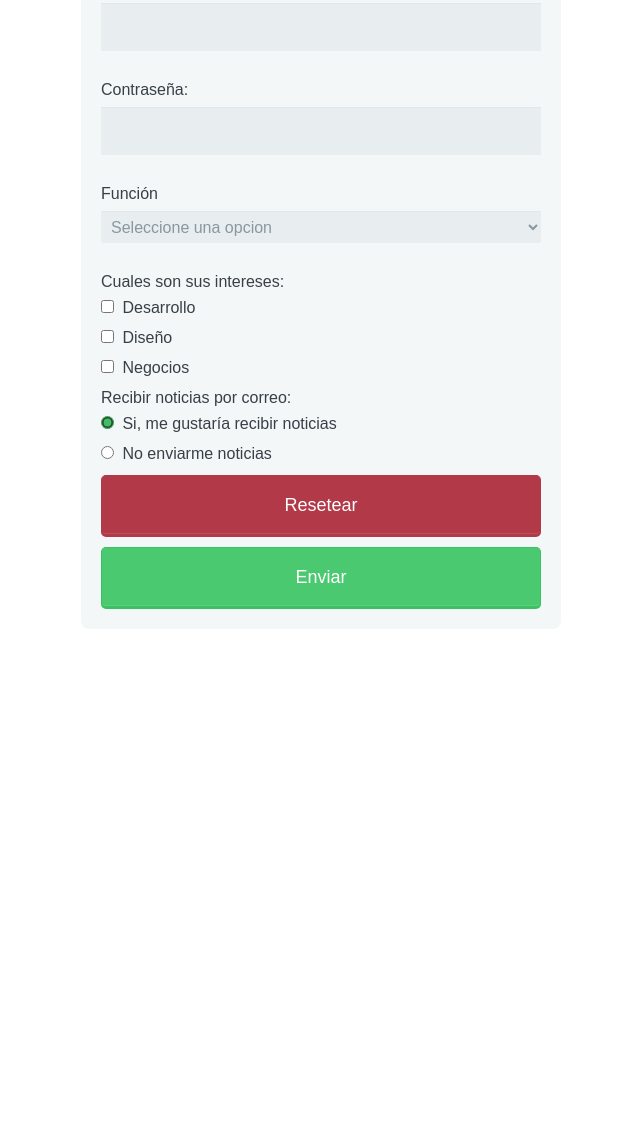
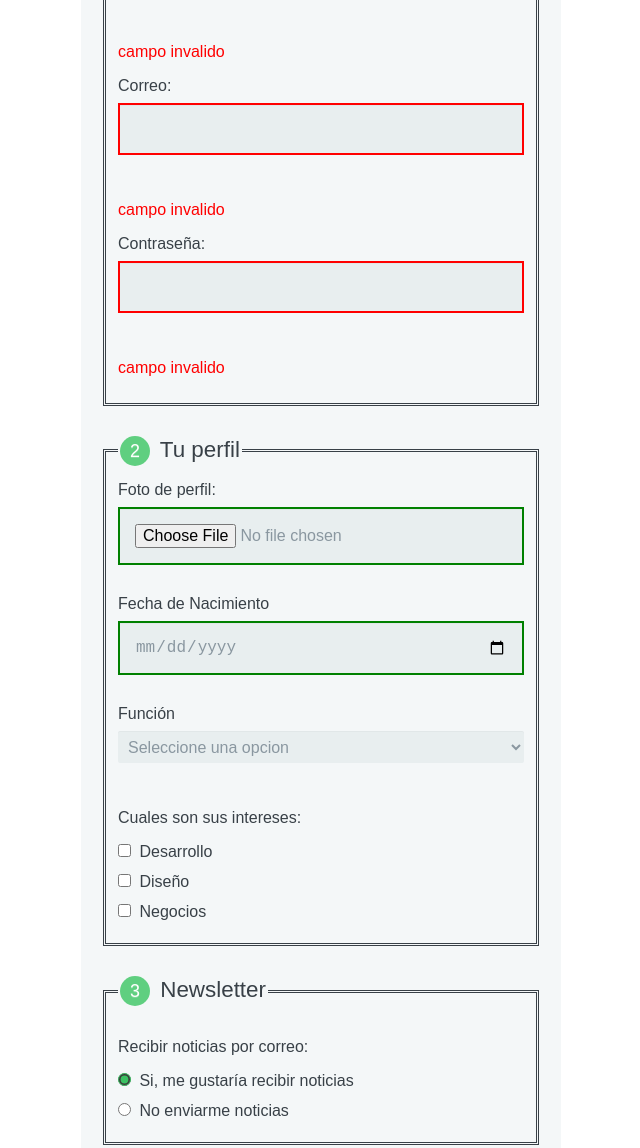
Before and after one commit to FabioDrizZt/Formularios-en-HTML, a plain HTML site: page index.html in a window 1280 px wide. Shown: the part 214-1362 px from the top of the page, without its empty margins (319-959 px from the left). Before the commit the page ends 853 px from the top, so only its background shows below. Drawn offline with Linux system fonts and the light colour scheme.

Commit message:
Formulario termina2

```diff
--- a/css/style.css
+++ b/css/style.css
@@ -1,4 +1,6 @@
-*, *:before, *:after {
+*,
+*:before,
+*:after {
   box-sizing: border-box;
 }
 
@@ -21,20 +23,20 @@
   text-align: center;
 }
 
-  input[type="text"],
-  input[type="password"],
-  input[type="date"],
-  input[type="datetime"],
-  input[type="email"],
-  input[type="number"],
-  input[type="search"],
-  input[type="tel"],
-  input[type="time"],
-  input[type="url"],
-  input[type="file"],
+input[type='text'],
+input[type='password'],
+input[type='date'],
+input[type='datetime'],
+input[type='email'],
+input[type='number'],
+input[type='search'],
+input[type='tel'],
+input[type='time'],
+input[type='url'],
+input[type='file'],
 textarea,
 select {
-    background: rgba(255,255,255,0.1);
+  background: rgba(255, 255, 255, 0.1);
   border: none;
   font-size: 16px;
   height: auto;
@@ -44,12 +46,12 @@
   width: 100%;
   background-color: #e8eeef;
   color: #8a97a0;
-    box-shadow: 0 1px 0 rgba(0,0,0,0.03) inset;
+  box-shadow: 0 1px 0 rgba(0, 0, 0, 0.03) inset;
   margin-bottom: 30px;
 }
 
-  input[type="radio"],
-  input[type="checkbox"] {
+input[type='radio'],
+input[type='checkbox'] {
   margin: 0 4px 8px 0;
 }
 
@@ -59,9 +61,9 @@
   border-radius: 2px;
 }
 
-  button[type="submit"] {
+button[type='submit'] {
   padding: 19px 39px 18px 39px;
-    color: #FFF;
+  color: #fff;
   background-color: #4bc970;
   font-size: 18px;
   text-align: center;
@@ -70,12 +72,12 @@
   width: 100%;
   border: 1px solid #3ac162;
   border-width: 1px 1px 3px;
-    box-shadow: 0 -1px 0 rgba(255,255,255,0.1) inset;
+  box-shadow: 0 -1px 0 rgba(255, 255, 255, 0.1) inset;
   margin-bottom: 10px;
 }
-  button[type="reset"] {
+button[type='reset'] {
   padding: 19px 39px 18px 39px;
-    color: #FFF;
+  color: #fff;
   background-color: #b23a48;
   font-size: 18px;
   text-align: center;
@@ -84,7 +86,7 @@
   width: 100%;
   border: 1px solid #b23a48;
   border-width: 1px 1px 3px;
-    box-shadow: 0 -1px 0 rgba(255,255,255,0.1) inset;
+  box-shadow: 0 -1px 0 rgba(255, 255, 255, 0.1) inset;
   margin-bottom: 10px;
 }
 
@@ -103,8 +105,8 @@
   margin-bottom: 8px;
 }
 
-  input[type="radio"]+label,
-  input[type="checkbox"]+label {
+input[type='radio'] + label,
+input[type='checkbox'] + label {
   font-weight: 300;
   display: inline-block;
 }
@@ -119,14 +121,25 @@
   margin-right: 4px;
   line-height: 30px;
   text-align: center;
-    text-shadow: 0 1px 0 rgba(255,255,255,0.2);
+  text-shadow: 0 1px 0 rgba(255, 255, 255, 0.2);
   border-radius: 100%;
 }
 
 @media screen and (min-width: 480px) {
-
   form {
     max-width: 480px;
   }
+}
 
+input:invalid {
+  border: 2px solid red;
 }
+
+input:valid {
+  border: 2px solid green;
+}
+
+input:invalid + p::before{
+  content: 'campo invalido';
+  color:red;
+}
--- a/index.html
+++ b/index.html
@@ -1,5 +1,5 @@
 <!DOCTYPE html>
-<html>
+<html lang="es">
   <head>
     <meta charset="UTF-8" />
     <meta name="viewport" content="width=device-width, initial-scale=1.0" />
@@ -9,7 +9,9 @@
     <title>Registro de usuario</title>
   </head>
   <body>
-    <form action="resultado.html" method="post">
+    <form action="resultado.html" method="post" enctype="multipart/form-data">
+      <fieldset>
+        <legend><span>1</span> Datos Principales</legend>
         <h1>Registro de Usuario</h1>
         <label for="nombre">Nombre:</label>
         <input
@@ -19,6 +21,7 @@
           required
           pattern="[a-zA-Z]{3,}"
         />
+        <p class="invalid-text"></p>
         <label for="correo">Correo:</label>
         <input
           type="email"
@@ -27,11 +30,25 @@
           required
           pattern="[a-zA-Z0-9._%+-]+@digitalmind\.com"
         />
+        <p class="invalid-text"></p>
+
         <label for="password">Contraseña:</label>
         <input type="password" id="password" name="password" required />
+        <p class="invalid-text"></p>
+      </fieldset>
+
+      <fieldset>
+        <legend><span>2</span> Tu perfil</legend>
+        <label for="avatar">Foto de perfil:</label>
+        <input type="file" accept=".jpg" name="avatar" id="avatar" />
+        <label for="birthday">Fecha de Nacimiento</label>
+        <input type="date" name="birthday" id="birthday" />
+
         <label for="job">Función</label>
         <select id="job" name="job" required>
-        <option value="" disabled selected hidden>Seleccione una opcion</option>
+          <option value="" disabled selected hidden>
+            Seleccione una opcion
+          </option>
           <optgroup label="Web">
             <option value="frontend">Desarrollador FrontEnd</option>
             <option value="backend">Desarrollador BackEnd</option>
@@ -42,12 +59,12 @@
             <option value="iOS">Desarrollador iOS</option>
           </optgroup>
         </select>
-      <label for="intereses">Cuales son sus intereses:</label>
+        <p>Cuales son sus intereses:</p>
         <label for="desarrollo">
           <input type="checkbox" name="desarrollo" id="desarrollo" />
           Desarrollo
         </label>
-      <label for="desarrollo">
+        <label for="diseño">
           <input type="checkbox" name="diseño" id="diseño" />
           Diseño
         </label>
@@ -55,7 +72,11 @@
           <input type="checkbox" name="negocios" id="negocios" />
           Negocios
         </label>
-      <label for="newletter">Recibir noticias por correo:</label>
+      </fieldset>
+
+      <fieldset>
+        <legend><span>3</span> Newsletter</legend>
+        <p>Recibir noticias por correo:</p>
         <label for="si">
           <input type="radio" name="newletter" value="si" id="si" checked />
           Si, me gustaría recibir noticias
@@ -64,6 +85,8 @@
           <input type="radio" name="newletter" value="no" id="no" />
           No enviarme noticias
         </label>
+      </fieldset>
+
       <button type="reset">Resetear</button>
       <button type="submit">Enviar</button>
     </form>
```
Lines whose indentation alone changed are shown as unchanged.
